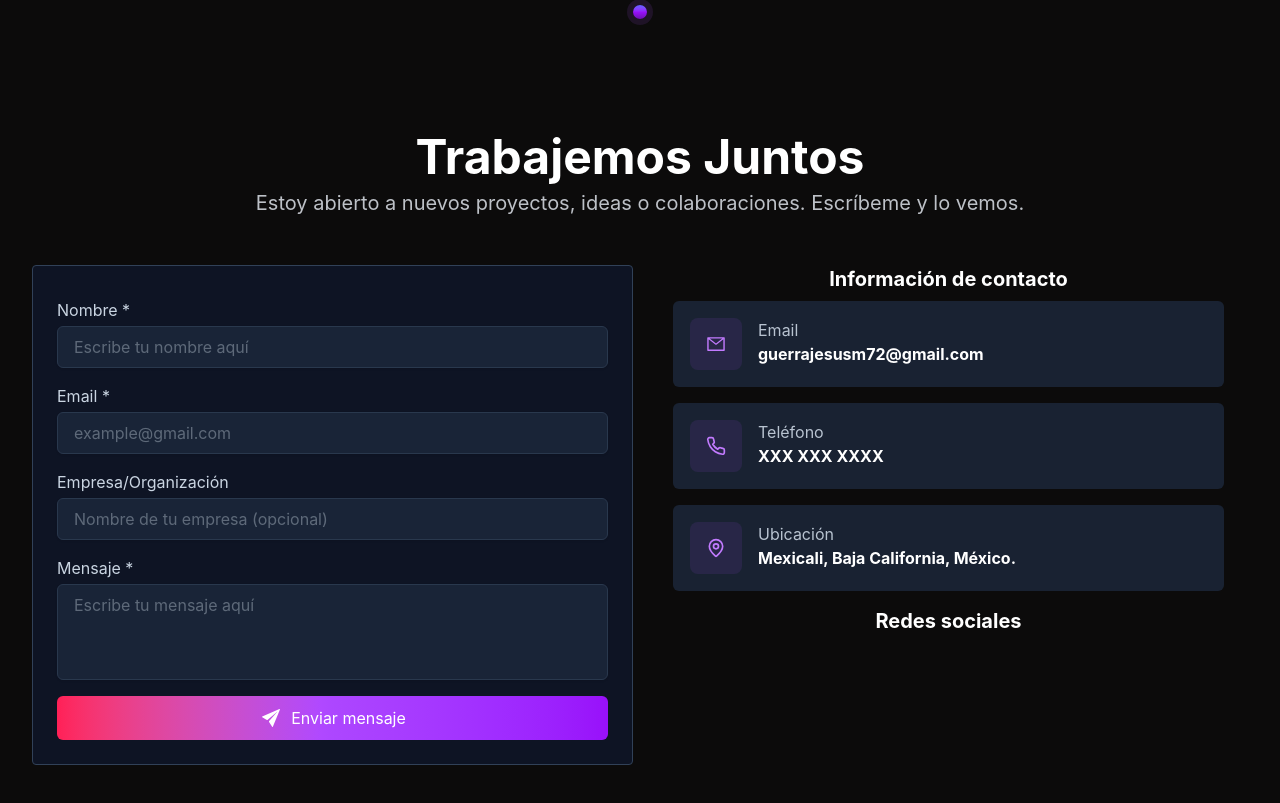
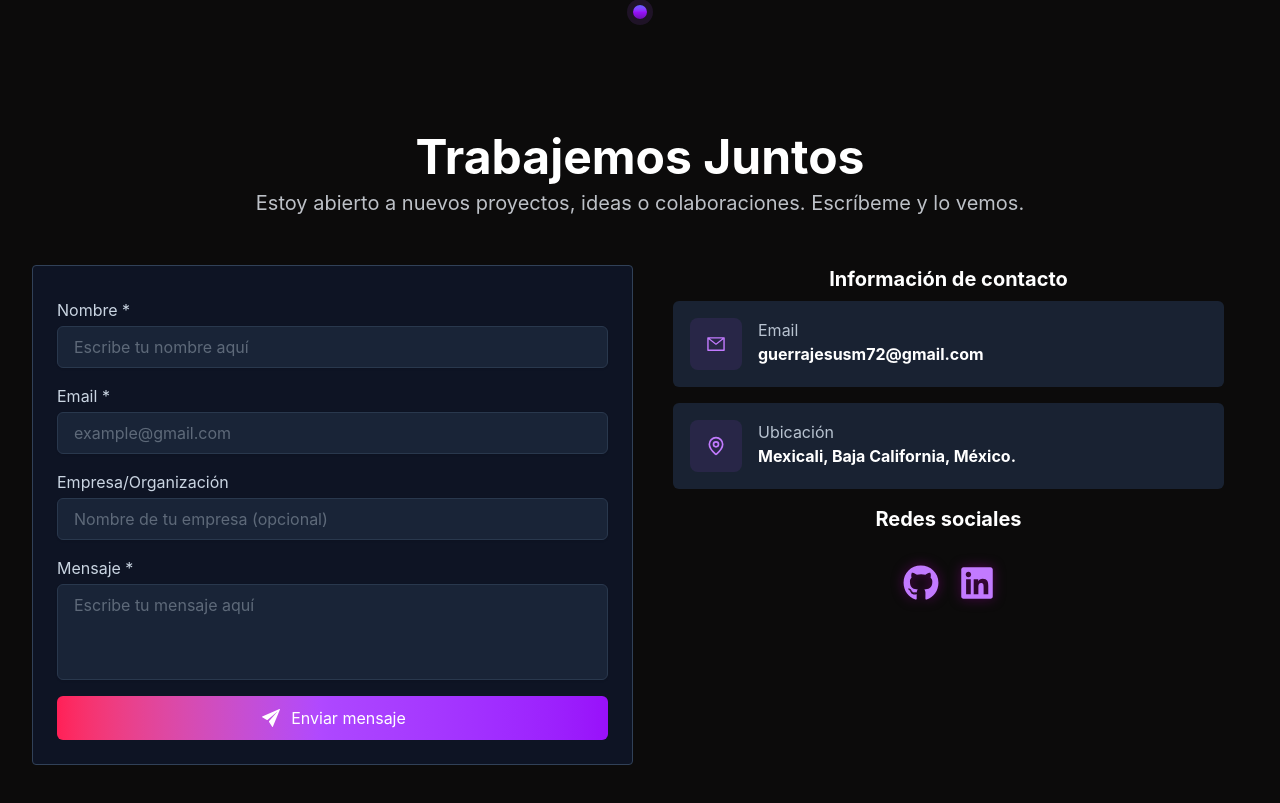
Before and after one commit to JesusM15/portafoliov2, a React (Vite) app: page / in a window 1280 px wide. Shown: the part 4579-5382 px from the top of the page. Built offline with nearby package versions, Linux system fonts and the light colour scheme.

Commit message:
style: add redes sociales

```diff
--- a/src/components/ContactSection.jsx
+++ b/src/components/ContactSection.jsx
@@ -9,6 +9,8 @@ import { AiOutlineMail } from "react-icons/ai";
 import { LuMapPin } from "react-icons/lu";
 import { FiPhone } from "react-icons/fi";
 import { IoClose } from "react-icons/io5"; // <-- NUEVO
+import { FaGithub, FaLinkedin } from "react-icons/fa";
+
 
 export default function ContactSection() {
   const { t } = useTranslation();
@@ -141,11 +143,11 @@ export default function ContactSection() {
               info={"guerrajesusm72@gmail.com"}
               Icon={<AiOutlineMail className="text-purple-400" />}
             />
-            <ContactCard
+            {/* <ContactCard
               title={"Teléfono"}
               info={"XXX XXX XXXX"}
               Icon={<FiPhone className="text-purple-400" />}
-            />
+            /> */}
             <ContactCard
               title={"Ubicación"}
               info={"Mexicali, Baja California, México."}
@@ -155,12 +157,23 @@ export default function ContactSection() {
 
           <section>
             <h6 className="text-xl font-bold pb-2 pt-4">Redes sociales</h6>
-            <div>{/* ... */}</div>
+            <div className="flex gap-5 mt-6 items-center justify-center">
+                <a href="https://github.com/JesusM15" target="_blank" rel="noopener noreferrer">
+                    <FaGithub className="text-4xl text-purple-400 hover:text-purple-600 hover:scale-110
+                    transition-all ease-in-out duration-300 cursor-pointer"
+                    style={{ filter: 'drop-shadow(0px 0px 6px rgba(128, 0, 128, 0.6))' }} />
+                </a>
+
+                <a href="https://www.linkedin.com/in/jesus-manuel-perez-guerra-235260229" target="_blank" rel="noopener noreferrer">
+                    <FaLinkedin className="text-4xl text-purple-400 hover:text-purple-600 hover:scale-110
+                    transition-all ease-in-out duration-300 cursor-pointer"
+                    style={{ filter: 'drop-shadow(0px 0px 6px rgba(128, 0, 128, 0.6))' }} />
+                </a>
+            </div>
           </section>
         </section>
       </section>
 
-      {/* TOAST (abajo derecha) */}
       {toast && (
         <div className="fixed bottom-6 right-6 z-[9999]">
           <div
@@ -220,7 +233,6 @@ export default function ContactSection() {
         </div>
       )}
 
-      {/* Animación para la barra */}
       <style>{`
         @keyframes shrink {
           from { transform: translateX(0%); }
```
